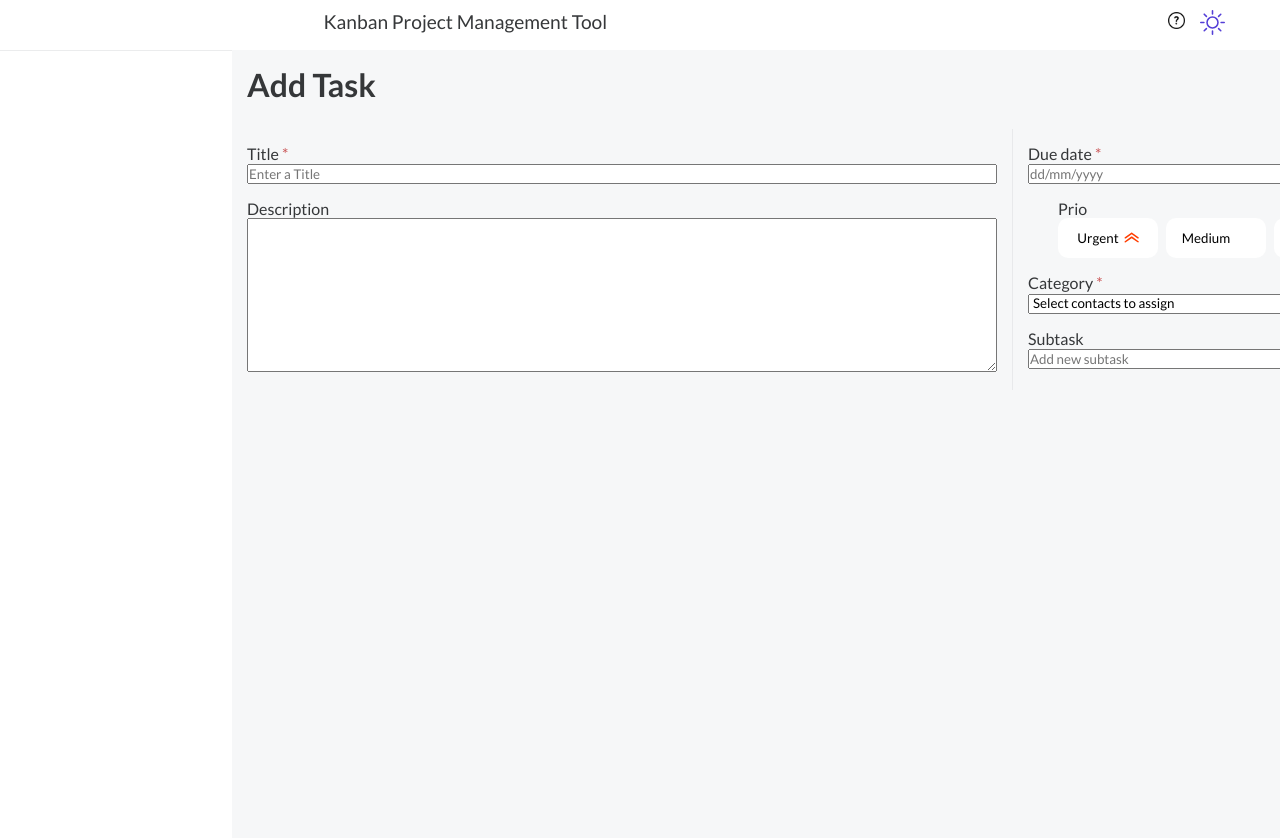
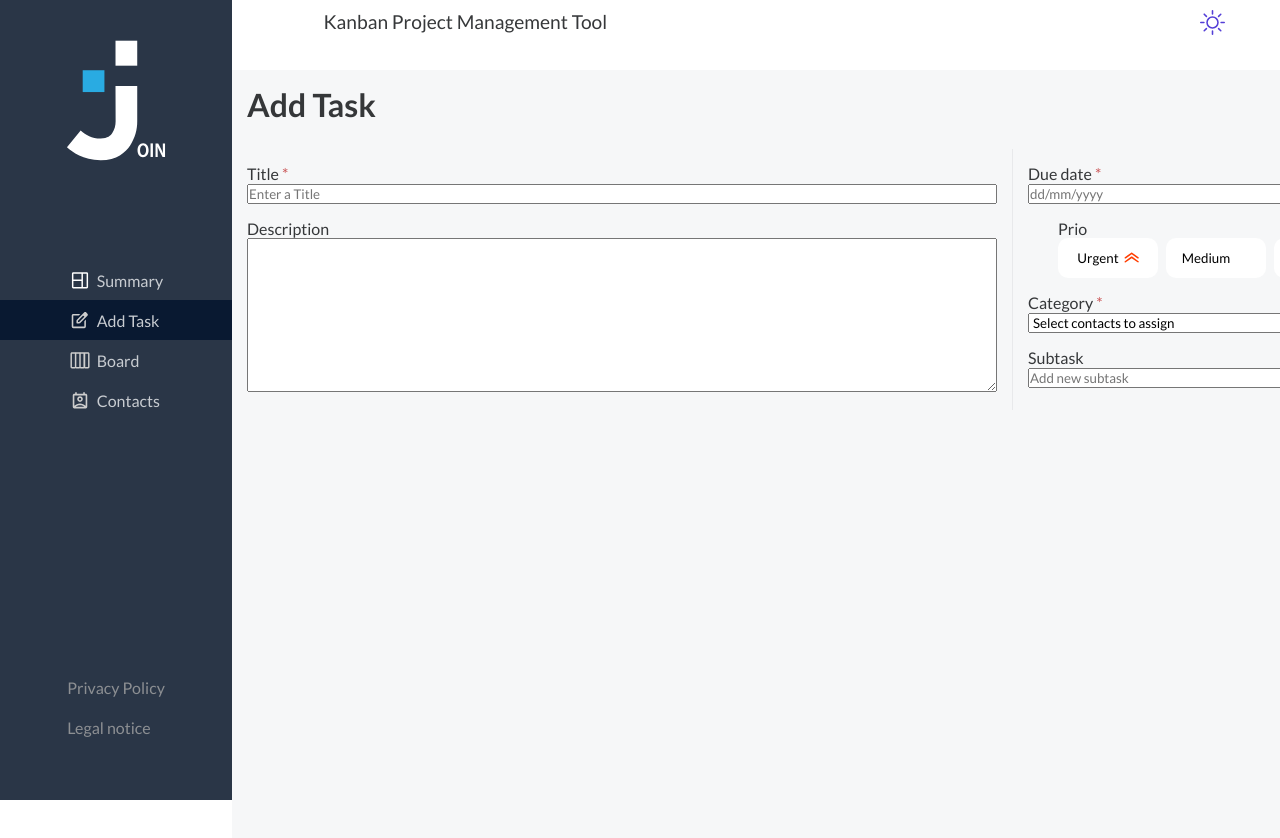
Before and after one commit to Valknut-Warrior/Join, a website built with Vite: page add-task.html in a window 1280 px wide. Shown: the top 838 px of the page. Built offline with nearby package versions, Linux system fonts and the light colour scheme; a script that the page names is missing.

Commit message:
Update add-task.html

```diff
--- a/add-task.html
+++ b/add-task.html
@@ -18,9 +18,9 @@
     <link rel="icon" type="image/png" sizes="16x16" href="/icons/favicon-16x16.png">
     <link rel="manifest" href="/icons/site.webmanifest">
 
-    <!-- W3.js laden -->
-
-    <script src="https://www.w3schools.com/lib/w3.js"></script>
+    <!-- Script -->
+    <script src="./js/main.js"></script>
+    <script src="./js/addTask.js"></script>
 
     <title>Join - Add Task</title>
 </head>
@@ -28,21 +28,7 @@
 
 
 <div class="root">
-
-    <div class="header">
-
-        <div class="headerName">
-            <span id="siteName">Kanban Project Management Tool</span>
-        </div>
-        <div class="headerRight">
-            <ul>
-                <li><a href="#" id="question"><img src="/icons/question.png" alt="Question"></a></li>
-                <li><a href="#" id="theme_switcher"></a></li>
-            </ul>
-        </div>
-
-
-    </div>
+    <header w3-include-html="header.html"></header>
 
     <div class="main">
         <!-- Hier wird die Sidebar inkludiert -->
@@ -102,7 +88,5 @@
         <div id="toast"></div>
     </div>
 </div>
-<script src="js/themeSwitcher.js"></script>
-<script src="js/addTask.js"></script>
 </body>
 </html>
```
